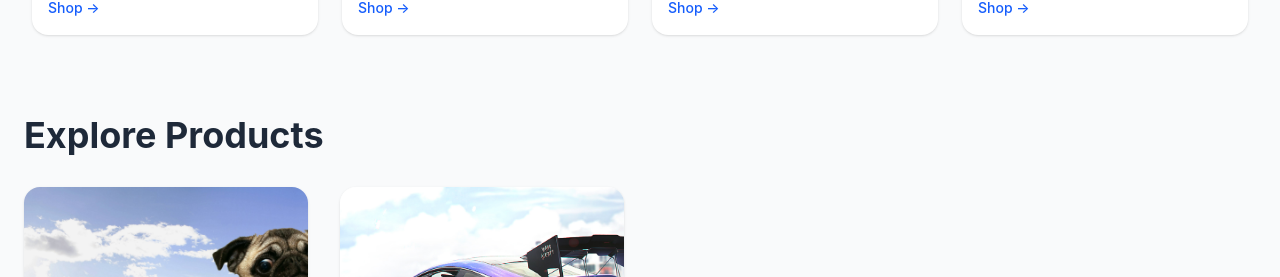
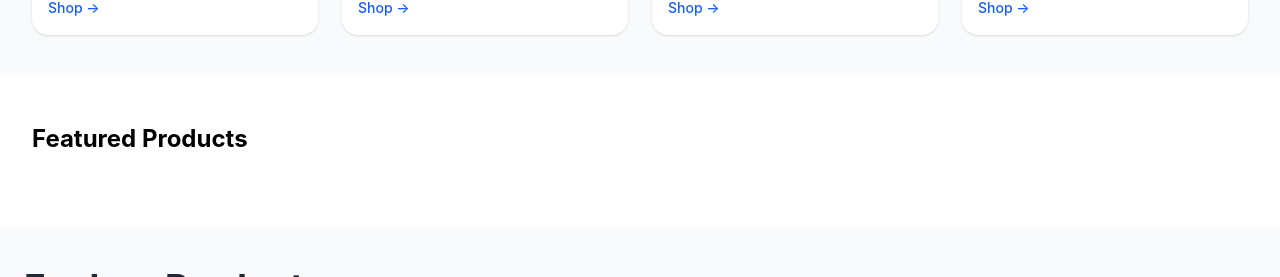
Before and after one commit to Bahram2006/ecommerce-web, a React (Vite) app: page / in a window 1280 px wide. Shown: the part 825-1102 px from the top of the page. Built offline with nearby package versions, Linux system fonts and the light colour scheme.

Commit message:
feat: featureproduct card update fix

```diff
--- a/src/App.jsx
+++ b/src/App.jsx
@@ -2,12 +2,14 @@ import { Routes, Route } from "react-router-dom";
 import Navbar from "./components/layout/Navbar";
 import Home from "./pages/Home";
 import Hero from "./components/Hero";
+import FeaturedProducts from "./components/product/FeaturedProducts";
 
 function App() {
   return (
     <>
       <Navbar />
       <Hero />
+      <FeaturedProducts />
 
       <Routes>
         <Route path="/" element={<Home />} />
--- /dev/null
+++ b/src/components/product/FeaturedProducts.jsx
@@ -0,0 +1,14 @@
+export default function FeaturedProducts() {
+  return (
+    <section className="py-12 bg-white">
+      <div className="max-w-7xl mx-auto px-8">
+
+        {/* TITLE */}
+        <h2 className="text-2xl font-bold mb-6">
+          Featured Products
+        </h2>
+
+      </div>
+    </section>
+  );
+}
```
